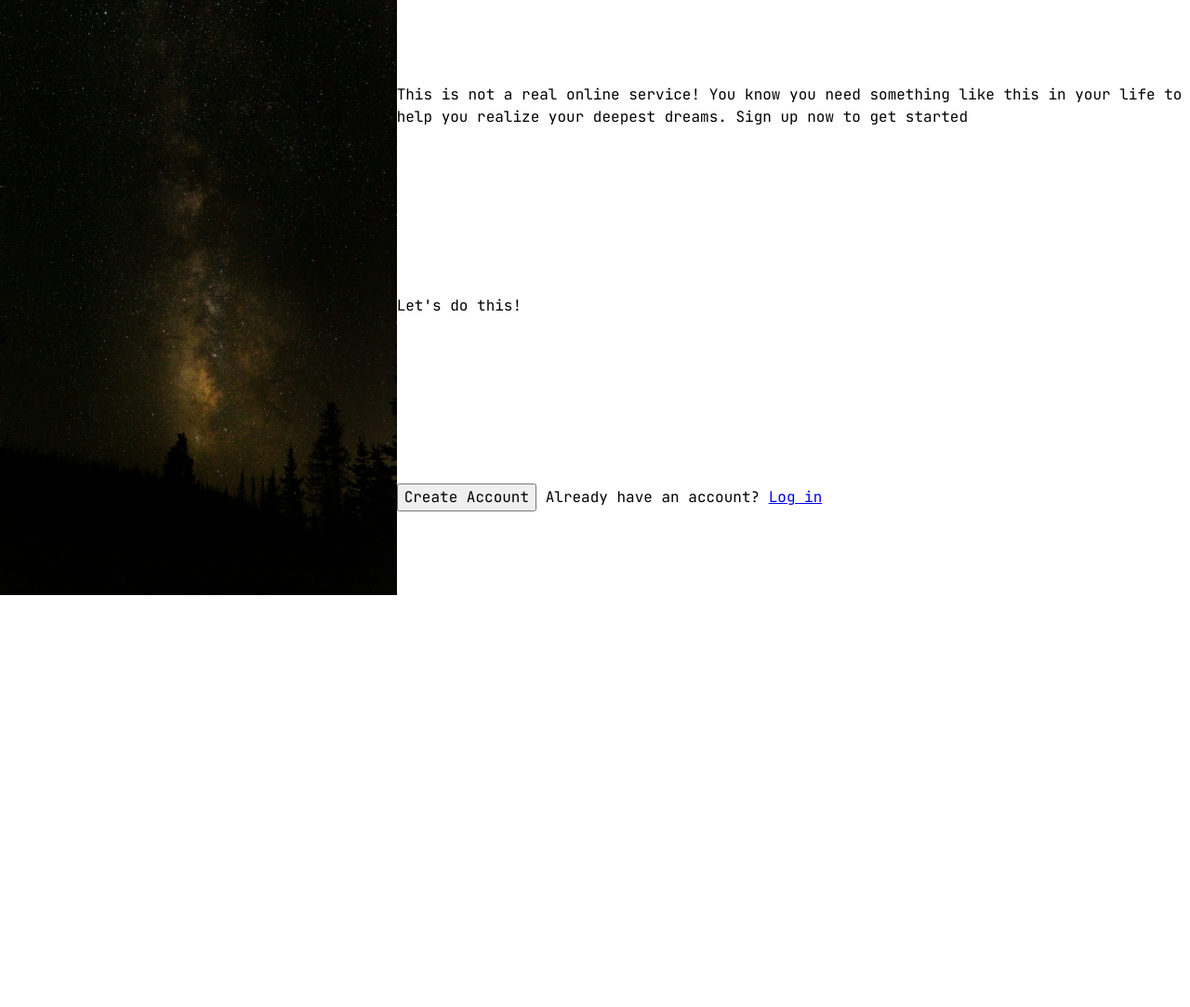
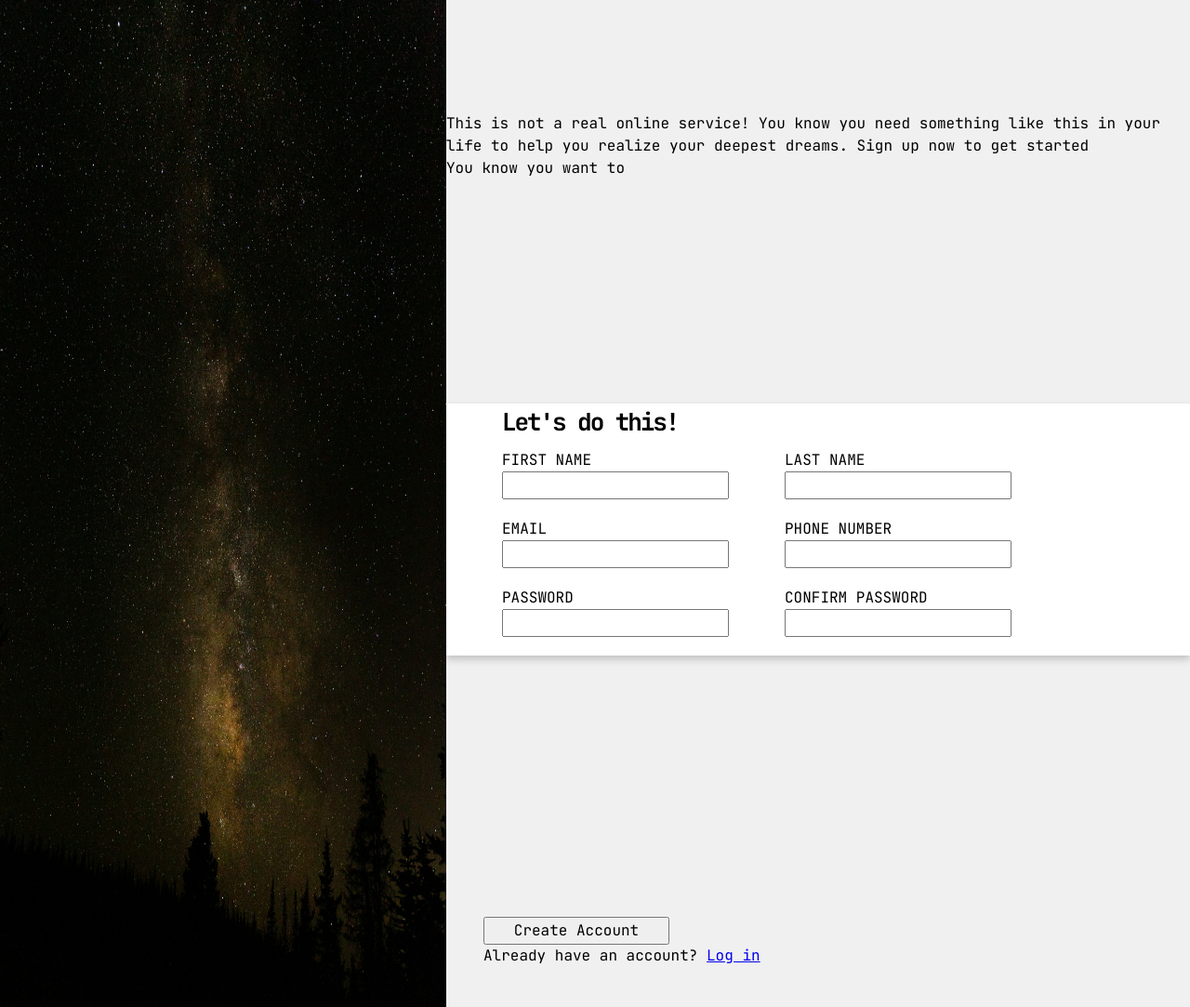
Before and after one commit to the-coding-egg/sign-up-form, a plain HTML site: page index.html in a window 1280 px wide. Shown: the top 1083 px of the page at 93% size. Before the commit the page ends 800 px from the top, so only its background shows below. Drawn offline with Linux system fonts and the light colour scheme; a web font is replaced by a local one.

Commit message:
Organized HTML and started working CSS
Have the images and correct fonts. Need to figure out how to overlay
font on top of the picture and add another picture.

```diff
--- a/index.html
+++ b/index.html
@@ -7,7 +7,7 @@
     <link href="style.css" rel="stylesheet">
     <link rel="preconnect" href="https://fonts.googleapis.com">
     <link rel="preconnect" href="https://fonts.gstatic.com" crossorigin>
-    <link href="https://fonts.googleapis.com/css2?family=JetBrains+Mono:ital,wght@0,100..800;1,100..800&display=swap" rel="stylesheet">
+    <link href="https://fonts.googleapis.com/css2?family=Asimovian&family=JetBrains+Mono:ital,wght@0,100..800;1,100..800&display=swap" rel="stylesheet">
   </head>
   <body>
     <div class="left_third">
@@ -16,14 +16,45 @@
     <div class="right_two_thirds">
       <div class="right_top_third">
         <p>This is not a real online service! You know you need something like this in your life to help you realize your deepest dreams. Sign up now to get started</p>
+        <p>You know you want to</p>
       </div>
       <div class="right_middle_third">
         <p>Let's do this!</p>
-        <form>
-        </form>
+        <div class="sign_up_form">
+          <form class="form" action="#" method="post">
+            <div class="left_form">
+              <div class="first_name">
+                <label for="first_name">FIRST NAME</label>
+                <input type="text" id="first_name" name="first_name">
+              </div>
+              <div class="email">
+                <label for="email">EMAIL</label>
+                <input type="email" id="email" name="email">
+              </div>
+              <div class="password">
+                <label for="password">PASSWORD</label>
+                <input type="password" id="password" name="password">
+              </div>
+            </div>
+            <div class="right_form">
+              <div class="last_name">
+                <label for="last_name">LAST NAME</label>
+                <input type="text" id="last_name" name="last_name">
+              </div>
+              <div class="phone_number">
+                <label for="phone">PHONE NUMBER</label>
+                <input type="number" id="phone" name="phone_number">
+              </div>
+              <div class="pass_confirm">
+                <label for="pass_confirm">CONFIRM PASSWORD</label>
+                <input type="password" id="pass_confirm" name="confirmed_password">
+              </div>
+            </div>
+          </form>
+        </div>
       </div>
       <div class="right_bottom_third">
-        <button>Create Account</button>
+        <button class="create_account">Create Account</button>
         <span>Already have an account?
           <a href="#">Log in</a></span>
       </div>
--- a/style.css
+++ b/style.css
@@ -24,6 +24,7 @@ body {
   /* 5. Improve text rendering */
   -webkit-font-smoothing: antialiased;
   display: flex;
+  background-color: #f0f0f0;
 }
 
 /* 6. Improve media defaults */
@@ -85,5 +86,50 @@ h6 {
 }
 
 .left_third {
-  flex: 1;
+  flex: 1.2;
 }
+
+.left_third>img {
+  height: 1200px;
+}
+
+.right_middle_third {
+  display: flex;
+  flex-direction: column;
+  background-color: white;
+  box-shadow: 0px 4px 8px rgba(0, 0, 0, 0.2);
+}
+
+.right_middle_third>p {
+  padding-left: 60px;
+  padding-bottom: 10px;
+  font-weight: 700;
+  font-size: 26px;
+  letter-spacing: -0.08em;
+}
+
+.form {
+  display: flex;
+}
+
+.first_name,
+.email,
+.password,
+.last_name,
+.phone_number,
+.pass_confirm {
+  display: flex;
+  flex-direction: column;
+  padding-left: 60px;
+  padding-bottom: 20px;
+}
+
+.right_bottom_third {
+  display: flex;
+  flex-direction: column;
+  padding: 40px;
+}
+
+.create_account {
+  width: 200px;
+}
```
Also changed, not shown: assets/Norse-Bold.otf (added).
